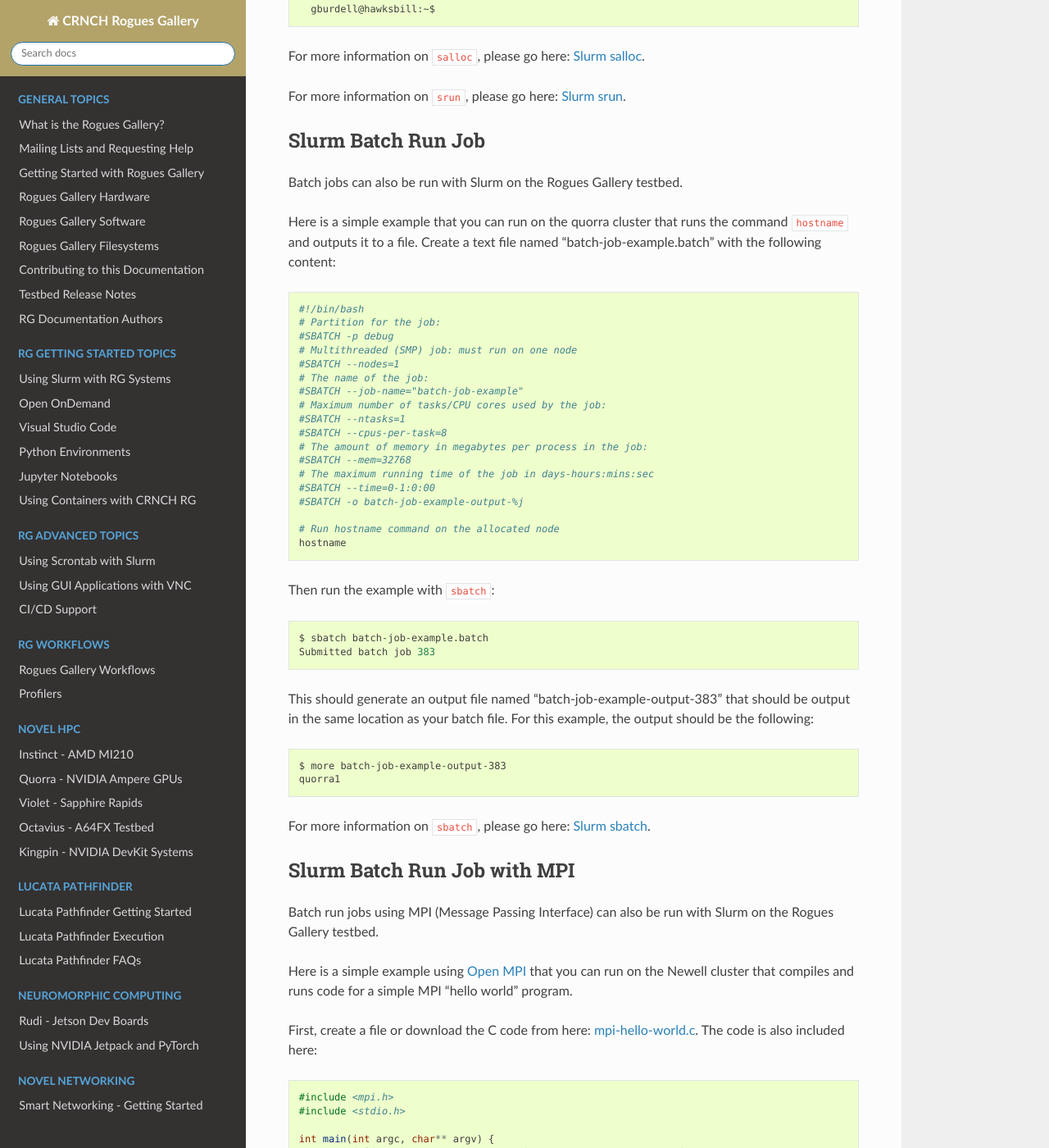
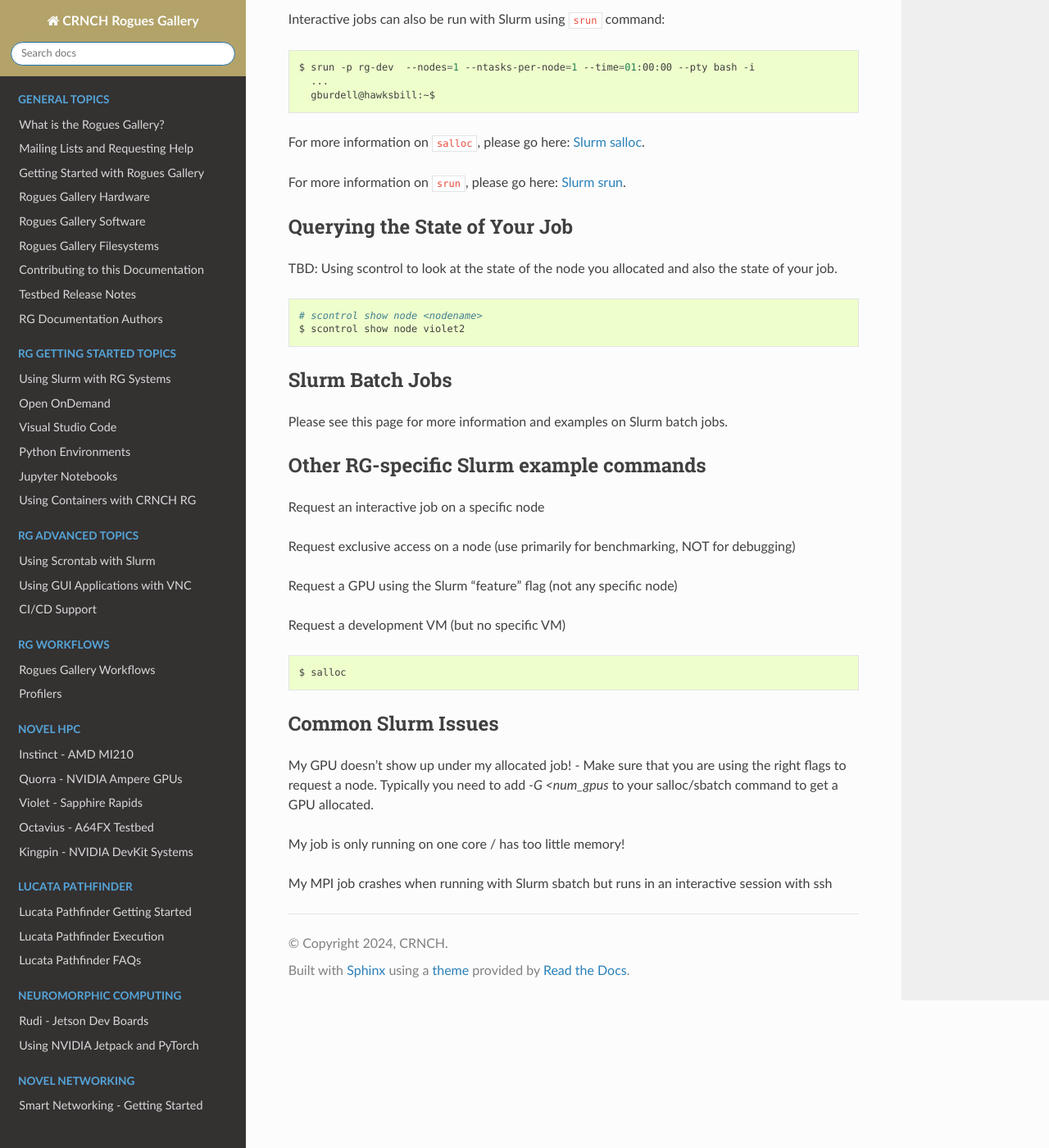
Before and after one commit to gt-crnch-rg/read-the-docs, a Sphinx documentation site: the page built from docs/general/using-slurm-examples.rst, in a window 1280 px wide and 1400 px high, scrolled down 1280 px. Shown: the whole window at 82% size. Built offline with Sphinx 7.4.7 and the Read the Docs theme 3.1.0, drawn with Linux system fonts in a browser that asks for light colours; pages that are not in the unit, such as notebooks, are missing from menus; some of the changed text lies outside the part shown.

Commit message:
Update using-slurm-examples.rst
Updated slurm examples

```diff
--- a/docs/general/using-slurm-examples.rst
+++ b/docs/general/using-slurm-examples.rst
@@ -9,6 +9,11 @@ If you have not checked out the main Slurm page with the queues and links to oth
 Current Slurm Status
 --------------------
 Right now we mostly do not support the usage of the account flag ``-A <GTusername``.
+
+Checking on Slurm Nodes and Features
+------------------------------------
+
+You can use commands like ``sinfo`` to report different node states and features.
 
 Slurm Interactive Jobs
 ----------------------
@@ -59,174 +64,36 @@ salloc <https://slurm.schedmd.com/salloc.html>`__.
 For more information on ``srun``, please go here: `Slurm
 srun <https://slurm.schedmd.com/srun.html>`__.
 
-Slurm Batch Run Job
--------------------
 
-Batch jobs can also be run with Slurm on the Rogues Gallery testbed.
+Querying the State of Your Job
+------------------------------
 
-Here is a simple example that you can run on the quorra cluster that
-runs the command ``hostname`` and outputs it to a file. Create a text
-file named "batch-job-example.batch" with the following content:
+TBD: Using scontrol to look at the state of the node you allocated and also the state of your job.
 
 .. code:: shell
 
-   #!/bin/bash
-   # Partition for the job:
-   #SBATCH -p debug
-   # Multithreaded (SMP) job: must run on one node
-   #SBATCH --nodes=1
-   # The name of the job:
-   #SBATCH --job-name="batch-job-example"
-   # Maximum number of tasks/CPU cores used by the job:
-   #SBATCH --ntasks=1
-   #SBATCH --cpus-per-task=8
-   # The amount of memory in megabytes per process in the job:
-   #SBATCH --mem=32768
-   # The maximum running time of the job in days-hours:mins:sec
-   #SBATCH --time=0-1:0:00
-   #SBATCH -o batch-job-example-output-%j
+   # scontrol show node <nodename>
+   $ scontrol show node violet2
 
-   # Run hostname command on the allocated node
-   hostname
+Slurm Batch Jobs
+----------------------
 
-Then run the example with ``sbatch``:
-
-.. code:: shell
-
-   $ sbatch batch-job-example.batch
-   Submitted batch job 383
-
-This should generate an output file named "batch-job-example-output-383"
-that should be output in the same location as your batch file. For this
-example, the output should be the following:
-
-.. code:: shell
-
-   $ more batch-job-example-output-383
-   quorra1
-
-For more information on ``sbatch``, please go here: `Slurm sbatch <https://slurm.schedmd.com/sbatch.html>`__.
-
-Slurm Batch Run Job with MPI
-----------------------------
-
-Batch run jobs using MPI (Message Passing Interface) can also be run
-with Slurm on the Rogues Gallery testbed.
-
-Here is a simple example using `Open MPI <https://www.open-mpi.org/>`__
-that you can run on the Newell cluster that compiles and runs code for a simple MPI "hello world" program.
-
-First, create a file or download the C code from here:
-`mpi-hello-world.c <https://github.com/mpitutorial/mpitutorial/blob/gh-pages/tutorials/mpi-hello-world/code/mpi_hello_world.c>`__.
-The code is also included here:
-
-.. code:: c
-
-   #include <mpi.h>
-   #include <stdio.h>
-
-   int main(int argc, char** argv) {
-     // Initialize the MPI environment. The two arguments to MPI Init are not
-     // currently used by MPI implementations, but are there in case future
-     // implementations might need the arguments.
-     MPI_Init(NULL, NULL);
-
-     // Get the number of processes
-     int world_size;
-     MPI_Comm_size(MPI_COMM_WORLD, &world_size);
-
-     // Get the rank of the process
-     int world_rank;
-     MPI_Comm_rank(MPI_COMM_WORLD, &world_rank);
-
-     // Get the name of the processor
-     char processor_name[MPI_MAX_PROCESSOR_NAME];
-     int name_len;
-     MPI_Get_processor_name(processor_name, &name_len);
-
-     // Print off a hello world message
-     printf("Hello world from processor %s, rank %d out of %d processors\n",
-            processor_name, world_rank, world_size);
-
-     // Finalize the MPI environment. No more MPI calls can be made after this
-     MPI_Finalize();
-   }
-
-Create a text file named "mpi-batch-job-example.batch" with the
-following content:
-
-.. code:: shell
-
-   #!/bin/bash
-
-   # Partition for the job:
-   #SBATCH -p debug
-   # Multithreaded (SMP) job: must run on one node
-   #SBATCH --nodes=2
-   #SBATCH --nodelist=quorra1,quorra2
-   # The name of the job:
-   #SBATCH --job-name="mpi-batch-job-example"
-   # Maximum number of tasks/CPU cores used by the job:
-   #SBATCH --ntasks=2
-   #SBATCH --cpus-per-task=8
-   # The amount of memory in megabytes per process in the job:
-   #SBATCH --mem=32768
-   # The maximum running time of the job in days-hours:mins:sec
-   #SBATCH --time=0-1:0:00
-   #SBATCH -o mpi-batch-job-example-output-%j
-
-   # Source .bashrc file
-   source ~/.bashrc
-
-   # Clear modules and load OpenMPI (4.4.1) module
-   module purge
-   module load openmpi/4.4.1
-
-   # Run the mpi-hello-world example from mpi-batch-job-examples directory
-   cd $HOME/mpi-batch-job-examples
-   mpicc mpi-hello-world.c -o mpi-hello-world
-   mpirun mpi-hello-world
-
-Note that the 2 nodes used in the example (quorra1,quorra2) are
-specified in the batch file using the "nodelist" parameter.
-
-Also note that Open MPI (version 4.4.1) is loaded using ``module`` in
-this example.
-
-Then run the MPI example with ``sbatch``:
-
-.. code:: shell
-
-   $ sbatch batch-job-example.batch
-   Submitted batch job 384
-
-This should generate an output file named "batch-job-example-output-384"
-that should be output in the same location as your batch file - here in
-the mpi-batch-job-examples directory. For this example, the output
-should be the following:
-
-.. code:: shell
-
-   $ more mpi-batch-job-example-output-384
-   Hello world from processor quorra1.cc.gatech.edu, rank 0 out of 2 processors
-   Hello world from processor quorra2.cc.gatech.edu, rank 1 out of 2 processors
-
-For more information on Open MPI, please go here: `Open MPI <https://www.open-mpi.org/>`__
+Please see this page for more information and examples on Slurm batch jobs.
 
 Other RG-specific Slurm example commands
 -------------------------------------------
 
 Request an interactive job on a specific node
 
-
-
 Request exclusive access on a node (use primarily for benchmarking, NOT for debugging)
 
-Request a GPU (but not any specific node)
+Request a GPU using the Slurm "feature" flag (not any specific node)
 
 Request a development VM (but no specific VM)
 
+.. code:: shell
 
+   $ salloc
 
 
 Common Slurm Issues
```
